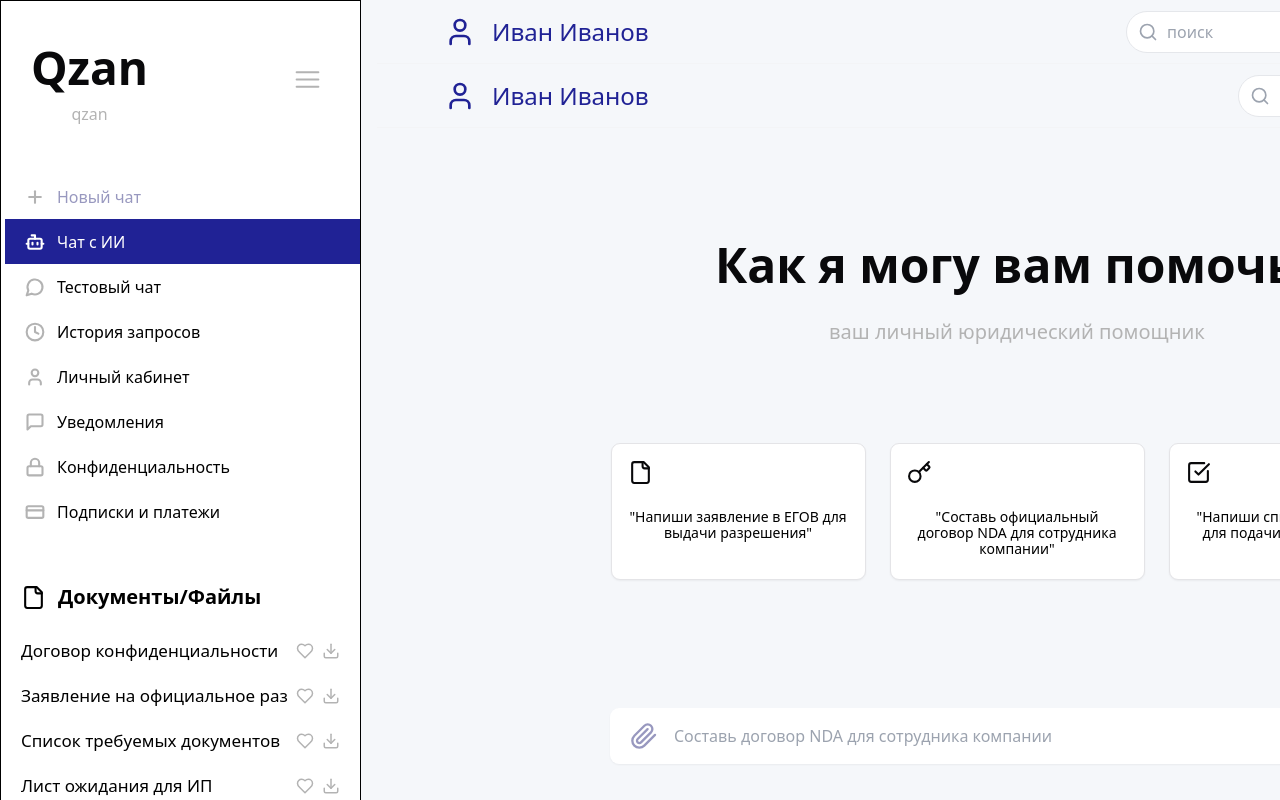
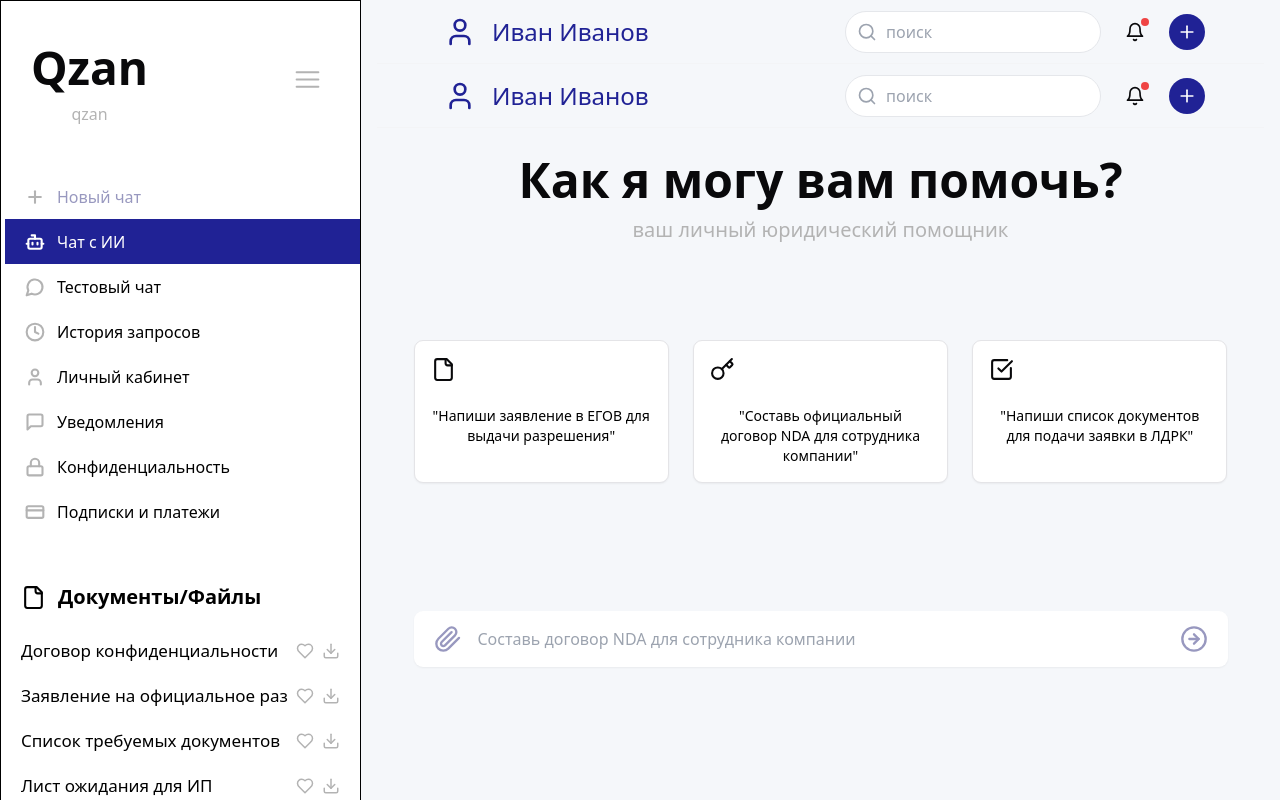
Before and after one commit to baltabekpro/qzan-01, a React (Vite) app: page /ai-chat in a window 1280 px wide. Built offline with nearby package versions, Linux system fonts and the light colour scheme.

Commit message:
Improve site responsiveness
Improve the responsiveness of the website; the current layout is too rigid.

```diff
--- a/src/pages/AIChatPage.tsx
+++ b/src/pages/AIChatPage.tsx
@@ -5,49 +5,49 @@ import { Card } from "@/components/ui/card";
 
 export default function AIChatPage() {
   return (
-    <div className="h-screen w-screen bg-[#F5F7FA] overflow-hidden">
+    <div className="min-h-screen w-full bg-[#F5F7FA]">
       <div className="flex h-full">
         <div className="flex-1 h-full flex flex-col max-w-[1559px] mx-auto">
           <Header />
-          {/* Centered main area */}
-          <div className="flex-1 flex flex-col items-center justify-center px-4">
-            <div className="w-full max-w-[814px]">
-              <h1 className="text-[48px] font-semibold font-roboto mb-4 text-center">
+          {/* Centered main area with improved responsiveness */}
+          <div className="flex-1 flex flex-col items-center justify-center p-4 sm:p-6 lg:p-8">
+            <div className="w-full max-w-[814px] mx-auto">
+              <h1 className="text-3xl sm:text-4xl lg:text-[48px] font-semibold font-roboto mb-3 sm:mb-4 text-center">
                 Как я могу вам помочь?
               </h1>
-              <p className="text-[20px] font-light text-[#B3B3B3] text-center mb-24">
+              <p className="text-base sm:text-lg lg:text-[20px] font-light text-[#B3B3B3] text-center mb-12 sm:mb-16 lg:mb-24">
                 ваш личный юридический помощник
               </p>
-              {/* Suggestion Cards */}
-              <div className="flex justify-center gap-6 mb-32 w-full">
-                <Card className="w-[255px] h-[137px] bg-white rounded-[9px] p-4">
-                  <File className="w-[25px] h-[25px] mb-6" />
-                  <p className="text-[14px] leading-4 font-normal text-black">
+              {/* Suggestion Cards with responsive layout */}
+              <div className="grid grid-cols-1 sm:grid-cols-2 lg:grid-cols-3 gap-4 sm:gap-5 lg:gap-6 mb-12 sm:mb-20 lg:mb-32 w-full">
+                <Card className="w-full bg-white rounded-[9px] p-4 hover:shadow-lg transition-shadow">
+                  <File className="w-[25px] h-[25px] mb-4 sm:mb-6" />
+                  <p className="text-[14px] leading-5 font-normal text-black">
                     "Напиши заявление в ЕГОВ для выдачи разрешения"
                   </p>
                 </Card>
-                <Card className="w-[255px] h-[137px] bg-white rounded-[9px] p-4">
-                  <Key className="w-[25px] h-[25px] mb-6" />
-                  <p className="text-[14px] leading-4 font-normal text-black">
+                <Card className="w-full bg-white rounded-[9px] p-4 hover:shadow-lg transition-shadow">
+                  <Key className="w-[25px] h-[25px] mb-4 sm:mb-6" />
+                  <p className="text-[14px] leading-5 font-normal text-black">
                     "Составь официальный договор NDA для сотрудника компании"
                   </p>
                 </Card>
-                <Card className="w-[255px] h-[137px] bg-white rounded-[9px] p-4">
-                  <CheckSquare className="w-[25px] h-[25px] mb-6" />
-                  <p className="text-[14px] leading-4 font-normal text-black">
+                <Card className="w-full bg-white rounded-[9px] p-4 hover:shadow-lg transition-shadow sm:col-span-2 lg:col-span-1">
+                  <CheckSquare className="w-[25px] h-[25px] mb-4 sm:mb-6" />
+                  <p className="text-[14px] leading-5 font-normal text-black">
                     "Напиши список документов для подачи заявки в ЛДРК"
                   </p>
                 </Card>
               </div>
-              {/* Input Field */}
-              <div className="w-full h-[56px] flex items-center bg-white rounded-[9px] px-3 mt-10 shadow-sm">
-                <PaperclipIcon className="w-[28px] h-[28px] text-[#9898BF] ml-2" />
+              {/* Input Field with improved responsiveness */}
+              <div className="w-full h-[56px] flex items-center bg-white rounded-[9px] px-3 shadow-sm hover:shadow-md transition-shadow">
+                <PaperclipIcon className="w-6 h-6 sm:w-7 sm:h-7 text-[#9898BF] ml-2" />
                 <input
                   type="text"
                   placeholder="Составь договор NDA для сотрудника компании"
-                  className="flex-1 h-full px-4 text-[16px] font-light text-[#9898BF] focus:outline-none"
+                  className="flex-1 h-full px-3 sm:px-4 text-sm sm:text-base font-light text-[#9898BF] focus:outline-none"
                 />
-                <ArrowRightCircle className="w-[28px] h-[28px] text-[#9898BF] mr-2 cursor-pointer" />
+                <ArrowRightCircle className="w-6 h-6 sm:w-7 sm:h-7 text-[#9898BF] mr-2 cursor-pointer hover:text-[#202295] transition-colors" />
               </div>
             </div>
           </div>
--- a/src/pages/SubscriptionsPage.tsx
+++ b/src/pages/SubscriptionsPage.tsx
@@ -6,27 +6,27 @@ import { PaymentCards } from "@/components/subscriptions/PaymentCards";
 
 export default function SubscriptionsPage() {
   return (
-    <div className="h-screen w-screen bg-[#F5F7FA] overflow-hidden">
+    <div className="min-h-screen w-full bg-[#F5F7FA]">
       <div className="flex h-full">
         <div className="flex-1 h-full flex flex-col max-w-[1559px] mx-auto">
           <Header />
 
-          {/* Breadcrumb centered */}
-          <div className="h-[60px] border-b border-gray-100 flex items-center justify-center">
-            <span className="text-[22px] leading-[26px] text-[#202295]">
+          {/* Breadcrumb centered with improved responsiveness */}
+          <div className="h-[60px] border-b border-gray-100 flex items-center justify-center px-4">
+            <span className="text-lg sm:text-xl lg:text-[22px] leading-[26px] text-[#202295]">
               Подписки и платежи
             </span>
           </div>
 
-          {/* Main content area with centered container */}
-          <div className="flex-1 overflow-y-auto px-4 sm:px-[59px] py-[40px]">
+          {/* Main content area with improved responsive layout */}
+          <div className="flex-1 overflow-y-auto p-4 sm:px-6 lg:px-[59px] py-6 lg:py-[40px]">
             <div className="max-w-[1200px] mx-auto">
-              <div className="grid grid-cols-1 xl:grid-cols-[840px,1fr] gap-6">
-                <div className="space-y-6">
+              <div className="grid grid-cols-1 gap-6 xl:grid-cols-[minmax(0,840px),minmax(0,1fr)]">
+                <div className="space-y-4 sm:space-y-6">
                   <SubscriptionTable />
                   <PaymentHistory />
                 </div>
-                <div className="pt-[40px]">
+                <div className="pt-4 sm:pt-6 lg:pt-[40px]">
                   <PaymentCards />
                 </div>
               </div>
```
